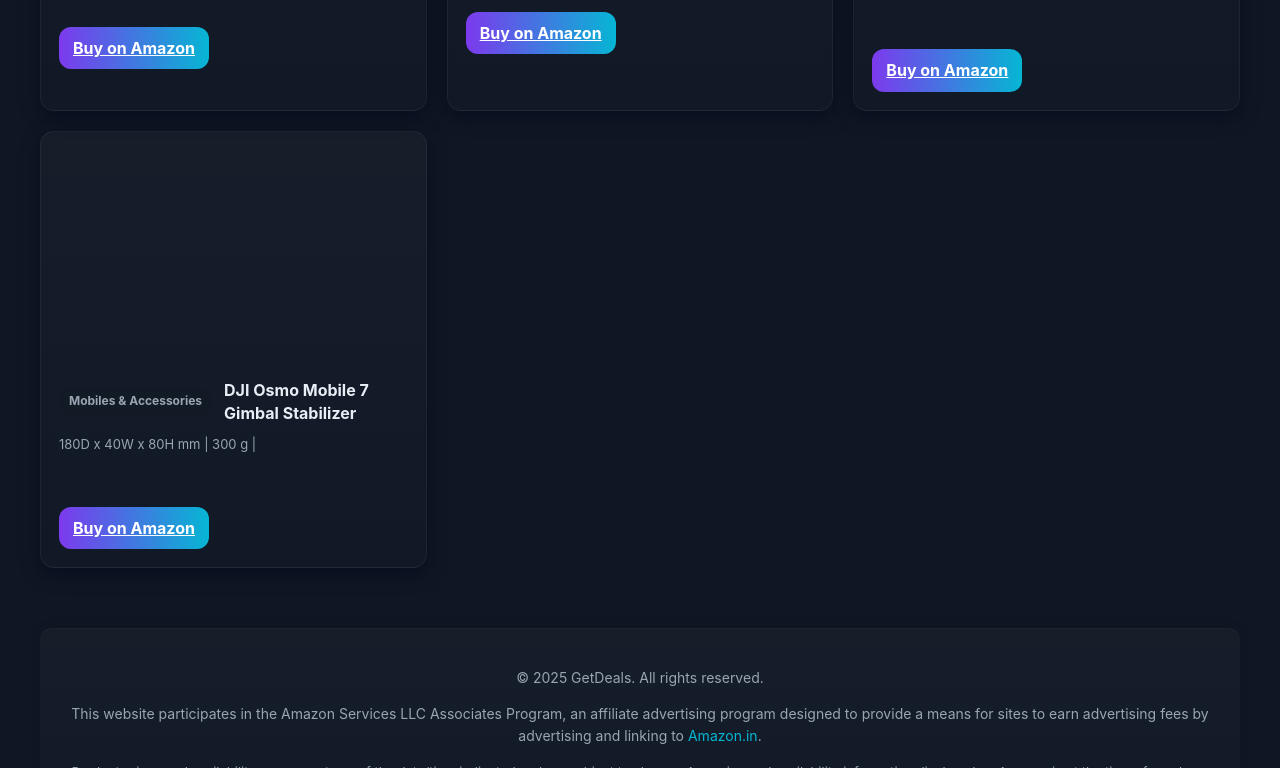
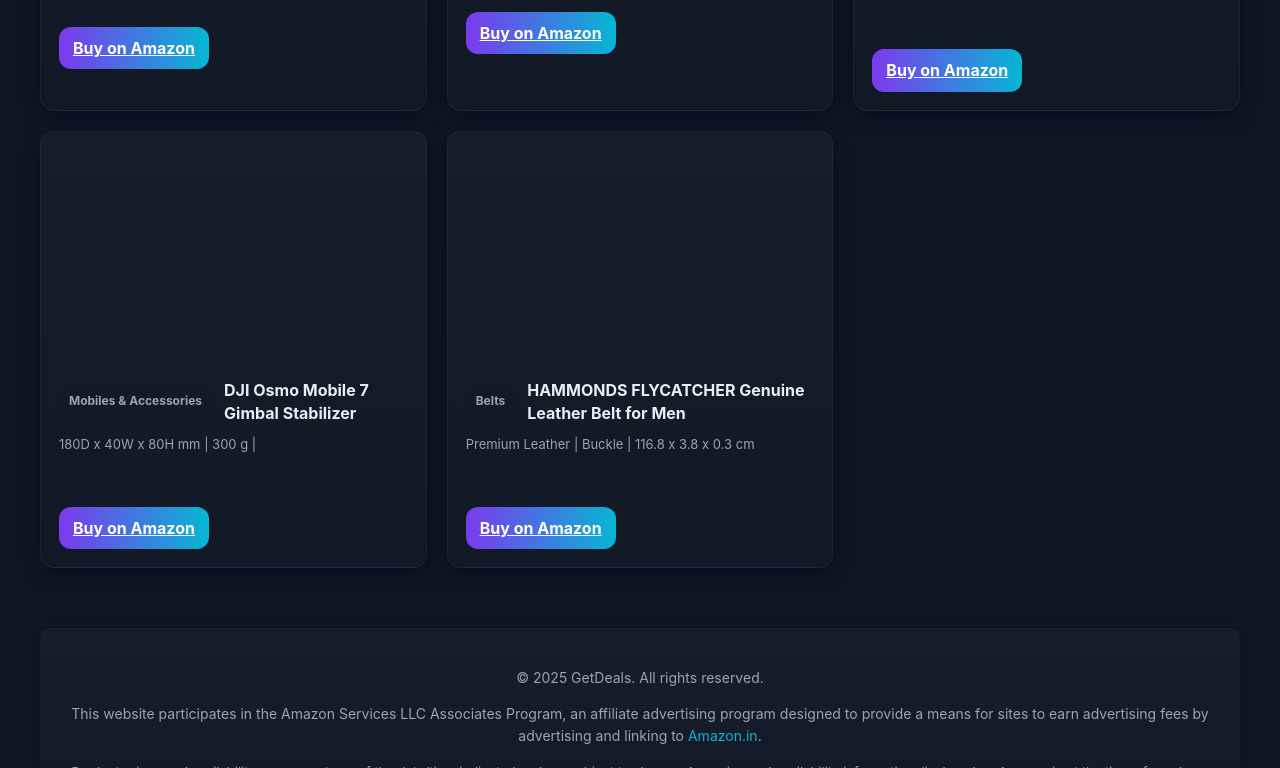
Before and after one commit to akshay43215/amz_affil_2025, a website: page public/index.html in a window 1280 px wide. Shown: the part 747-1515 px from the top of the page. Drawn offline with Linux system fonts and the light colour scheme; no server answers.

Commit message:
add new one

```diff
--- a/public/index.html
+++ b/public/index.html
@@ -345,6 +345,22 @@
           <a class="btn primary" target='_blank' href="https://amzn.to/47MB2My" rel="noopener noreferrer">Buy on Amazon</a>
         </div>
       </article>
+      <!-- crad-5 -->
+      <article class="card" data-id="4">
+        <div class="card-media">
+        </div>
+        <div class="card-top">
+          <span class="badge">Belts</span>
+          <h2 class="title">HAMMONDS FLYCATCHER Genuine Leather Belt for Men</h2>
+        </div>
+        <p class="subtitle">Premium Leather | Buckle | 116.8 x 3.8 x 0.3 cm </p>
+        <p class="desc" id="desc-2">
+        </p>
+        <div class="card-footer">
+          <a class="btn primary" target='_blank' href="https://amzn.to/4p7lvxq" rel="noopener noreferrer">Buy on Amazon</a>
+        </div>
+      </article>
+
     </div>
   </div>
 
```
